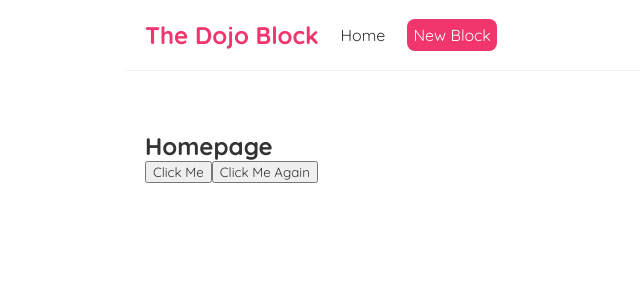
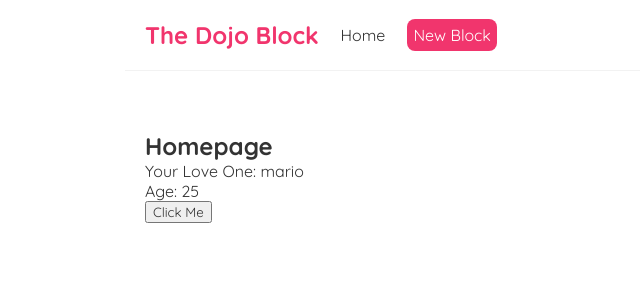
Before and after one commit to RechieKho/simple-blog-web-app, a React (Create React App) app: page / in a window 1280 px wide. Shown: the top 300 px of the page, without its empty margins (195-835 px from the left). Built offline with nearby package versions, Linux system fonts and the light colour scheme.

Commit message:
useState-hook

```diff
--- a/src/Home.js
+++ b/src/Home.js
@@ -1,26 +1,41 @@
+import { useState } from "react";
+
 // sfc = stateless functional component
 // use keyword "sfc" to auto-generate template
 const Home = () => {
+    const [name, setName] = useState("mario");
+    const [age, setAge] = useState(25);
 
     const handleClick = (e) => {
-        console.log(`Hello, world`);
-        console.log(e);
-    }
-    const handleClickAgain = name => {
-        console.log(`Hello ${name}`)
+        setName("Rap...per");
+        setAge(10009);
     }
 
     return (
         <div className="home">
             <h2>Homepage</h2>
+            <p>Your Love One: {name}</p>
+            <p>Age: {age}</p>
             <button onClick={handleClick}>Click Me</button>
-            <button onClick={() => handleClickAgain("Richie")}>Click Me Again</button>
         </div>
     );
 }
 
 export default Home;
 
-// To set event, a function is needed. (You can just define a anonymous function when setting the event)
-// you can event wrap function in an annonymous function to pass in parameter or invoke more function
-// event object will be passed into the function as the first argument
+// useState tells react to watch over the data so that the UI will update when the data changes
+/**
+ * To use state:
+ * const [a const variable, set Function] = useState(DEFAULT_VALUE)
+ *
+ * you know... useState return an array of a constant and a function and we just immediately destructure it.
+ *
+ * At first I think the const variable should be just a get function so that it PAIRS (GetFunciton, SetFunction, how nice)
+ * But a const variable is way more cheaper than a function that return values in term of memory
+ *
+ * To set value base on the previous value:
+ * setFunction(prevValue => {DO SOMETHING})
+ *
+ * This is because that the const variable IS just a const variable. The const variable only changes when react rerun the whole thing and react
+ * will not rerun the whole thing when the function that invoke the set function is being invoked
+ */
```
